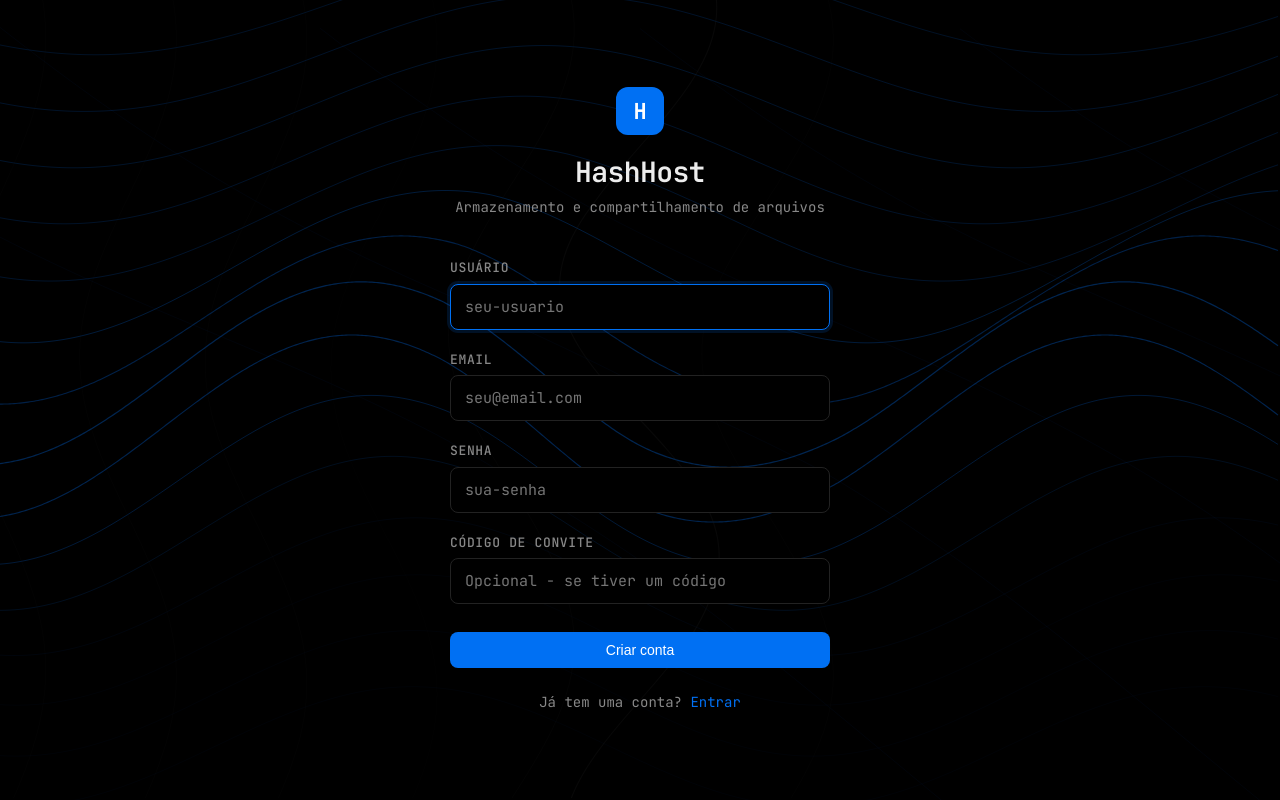
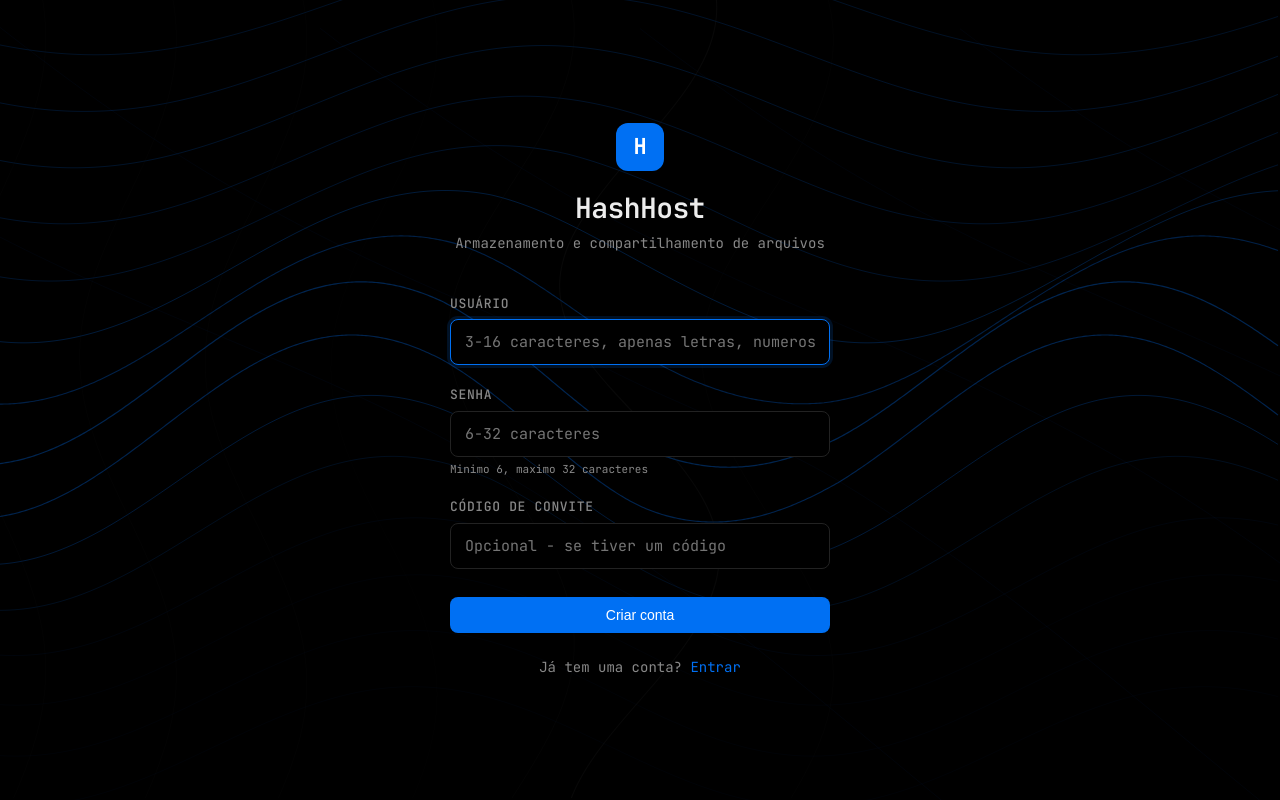
Before and after one commit to ojlz/hashost, a Flask app: page /signup in a window 1280 px wide. Run offline with Flask 3, Linux system fonts and the light colour scheme.

Commit message:
Remocao de email, validacoes de usuario/senha, copia de convites

```diff
--- a/app.py
+++ b/app.py
@@ -139,7 +139,6 @@ def load_users():
         users = {
             "admin": {
                 "password_hash": hash_password("admin123"),
-                "email": "admin@hashhost.local",
                 "created": datetime.now().isoformat(),
                 "uploads": 0,
                 "status": "approved",
@@ -169,9 +168,6 @@ def load_users():
             if 'uploads' not in user:
                 user['uploads'] = 0
                 migrated = True
-            if 'email' not in user:
-                user['email'] = ''
-                migrated = True
         if migrated:
             save_json('users.json', users)
     return users
@@ -187,6 +183,33 @@ COLOR_REGEX = re.compile(r'^#[0-9a-fA-F]{6}$')
 
 def is_valid_color(color):
     return bool(COLOR_REGEX.match(color))
+
+
+WEAK_PASSWORDS = [
+    '123456', '123456789', '12345678', '1234567', '12345',
+    'password', 'senha', 'admin', 'qwerty', 'abc123',
+    '111111', '000000', 'iloveyou', 'letmein', 'welcome',
+]
+
+def is_weak_password(password):
+    lower = password.lower()
+    if lower in WEAK_PASSWORDS:
+        return True
+    if re.search(r'(.)\1{2,}', lower):
+        return True
+    if re.search(r'(012|123|234|345|456|567|678|789|890|987|876|765|654|543|432|321|210)', lower):
+        return True
+    if password.isdigit():
+        return True
+    if len(password) > 8 and len(set(password)) <= 3:
+        return True
+    return False
+
+
+USERNAME_REGEX = re.compile(r'^[a-zA-Z0-9_]{3,16}$')
+
+def is_valid_username(username):
+    return bool(USERNAME_REGEX.match(username))
 
 
 def check_rate_limit(username):
@@ -406,32 +429,26 @@ def invite_page(code):
 def signup():
     if request.method == 'POST':
         username = sanitize_text(request.form.get('username', '').strip())
-        email = sanitize_text(request.form.get('email', '').strip())
         password = request.form.get('password', '')
         invite_code = sanitize_text(request.form.get('invite_code', '').strip())
 
-        if not username or not email or not password:
-            return render_template('signup.html', error="Usuário, email e senha são obrigatórios",
+        if not username or not password:
+            return render_template('signup.html', error="Usuário e senha são obrigatórios",
                                    invite_code=invite_code)
-        if len(username) < 3:
-            return render_template('signup.html', error="Usuário deve ter pelo menos 3 caracteres",
+        if not is_valid_username(username):
+            return render_template('signup.html', error="Usuário deve ter 3-16 caracteres (letras, números, _)",
                                    invite_code=invite_code)
-        if len(password) < 6:
-            return render_template('signup.html', error="Senha deve ter pelo menos 6 caracteres",
+        if len(password) < 6 or len(password) > 32:
+            return render_template('signup.html', error="Senha deve ter entre 6 e 32 caracteres",
                                    invite_code=invite_code)
-        if '@' not in email:
-            return render_template('signup.html', error="Email inválido",
+        if is_weak_password(password):
+            return render_template('signup.html', error="Senha fraca. Escolha uma senha mais segura",
                                    invite_code=invite_code)
 
         users = load_users()
         if username in users:
             return render_template('signup.html', error="Usuário já existe",
                                    invite_code=invite_code)
-
-        for u in users.values():
-            if u.get('email') == email:
-                return render_template('signup.html', error="Email já está em uso",
-                                       invite_code=invite_code)
 
         if invite_code:
             invites = load_json('invites.json')
@@ -449,7 +466,6 @@ def signup():
 
             users[username] = {
                 'password_hash': hash_password(password),
-                'email': email,
                 'created': datetime.now().isoformat(),
                 'uploads': 0,
                 'status': 'approved',
@@ -466,7 +482,6 @@ def signup():
         else:
             users[username] = {
                 'password_hash': hash_password(password),
-                'email': email,
                 'created': datetime.now().isoformat(),
                 'uploads': 0,
                 'status': 'pending',
@@ -876,21 +891,7 @@ def account():
     if request.method == 'POST':
         action = request.form.get('action', '')
 
-        if action == 'update_email':
-            new_email = sanitize_text(request.form.get('email', '').strip())
-            if not new_email or '@' not in new_email:
-                error = "Email inválido"
-            else:
-                for u in users.values():
-                    if u.get('email') == new_email and u != user:
-                        error = "Email já está em uso"
-                        break
-                if not error:
-                    users[username]['email'] = new_email
-                    save_json('users.json', users)
-                    success = "Email atualizado com sucesso"
-
-        elif action == 'change_password':
+        if action == 'change_password':
             current_password = request.form.get('current_password', '')
             new_password = request.form.get('new_password', '')
             confirm_password = request.form.get('confirm_password', '')
@@ -981,7 +982,6 @@ def account():
     return render_template(
         'account.html',
         username=username,
-        email=user.get('email', ''),
         perms=perms,
         invites=user_invites,
         user_files=user_files,
@@ -1090,12 +1090,15 @@ def create_user():
     if request.method == 'POST':
         new_username = sanitize_text(request.form.get('username', '').strip())
         new_password = request.form.get('password', '').strip()
-        new_email = sanitize_text(request.form.get('email', '').strip())
 
-        if not new_username or not new_password or not new_email:
-            error = "Usuário, email e senha são obrigatórios."
-        elif len(new_password) < 6:
-            error = "Senha deve ter pelo menos 6 caracteres."
+        if not new_username or not new_password:
+            error = "Usuário e senha são obrigatórios."
+        elif not is_valid_username(new_username):
+            error = "Usuário deve ter 3-16 caracteres (letras, números, _)."
+        elif len(new_password) < 6 or len(new_password) > 32:
+            error = "Senha deve ter entre 6 e 32 caracteres."
+        elif is_weak_password(new_password):
+            error = "Senha fraca. Escolha uma senha mais segura."
         else:
             users = load_users()
             if new_username in users:
@@ -1142,7 +1145,6 @@ def create_user():
 
         users[new_username] = {
             'password_hash': hash_password(new_password),
-            'email': new_email,
             'created': datetime.now().isoformat(),
             'uploads': 0,
             'status': 'approved',
--- a/templates/signup.html
+++ b/templates/signup.html
@@ -25,18 +25,15 @@
       </div>
       {% endif %}
 
-      <form method="POST">
+      <form method="POST" action="/signup">
         <div class="form-group">
           <label>Usuário</label>
-          <input type="text" name="username" required autofocus placeholder="seu-usuario">
-        </div>
-        <div class="form-group">
-          <label>Email</label>
-          <input type="email" name="email" required placeholder="seu@email.com">
+          <input type="text" name="username" required autofocus placeholder="3-16 caracteres, apenas letras, numeros e _">
         </div>
         <div class="form-group">
           <label>Senha</label>
-          <input type="password" name="password" required placeholder="sua-senha">
+          <input type="password" name="password" required placeholder="6-32 caracteres">
+          <p style="color:var(--text2);font-size:11px;margin-top:4px">Minimo 6, maximo 32 caracteres</p>
         </div>
         {% if invite_code %}
         <div class="form-group">
```
Also changed, not shown: templates/account.html (+10 -19 lines), templates/admin.html (+9 -6 lines), templates/create_user.html (+2 -6 lines).
